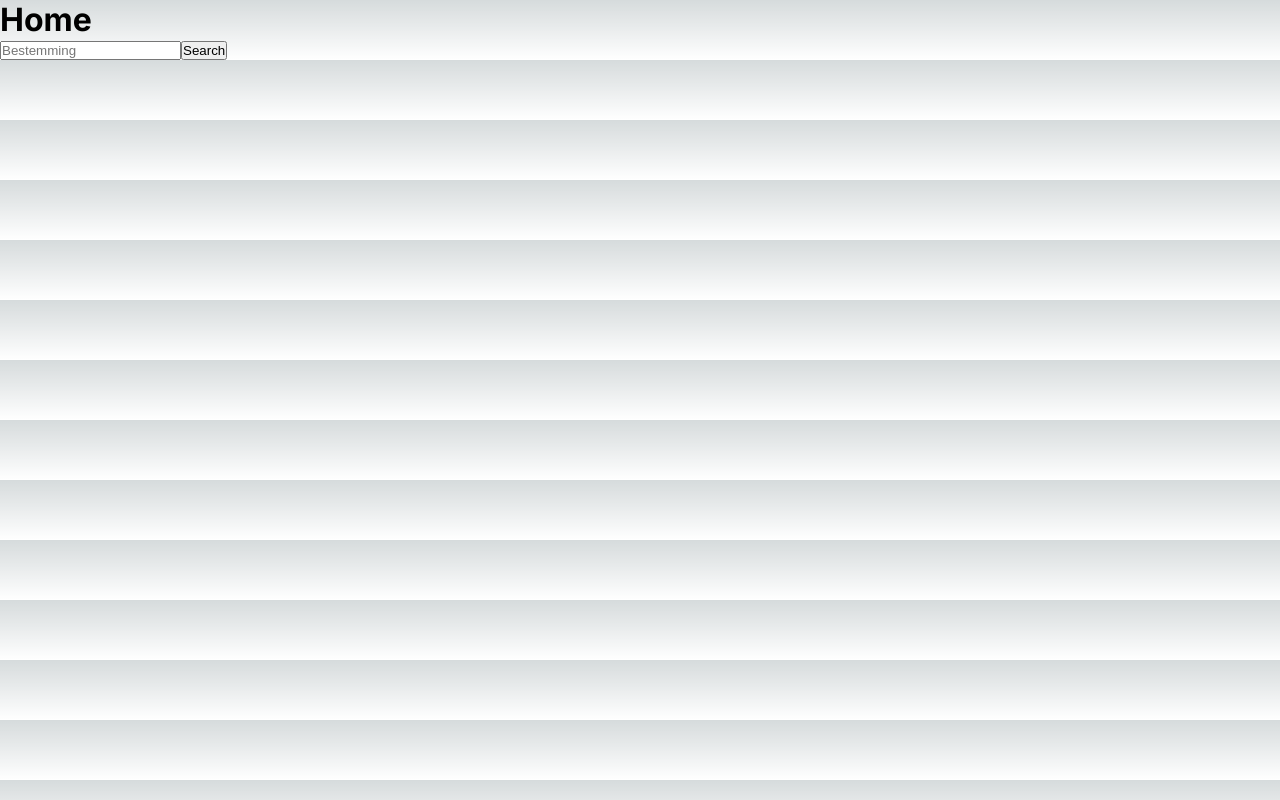
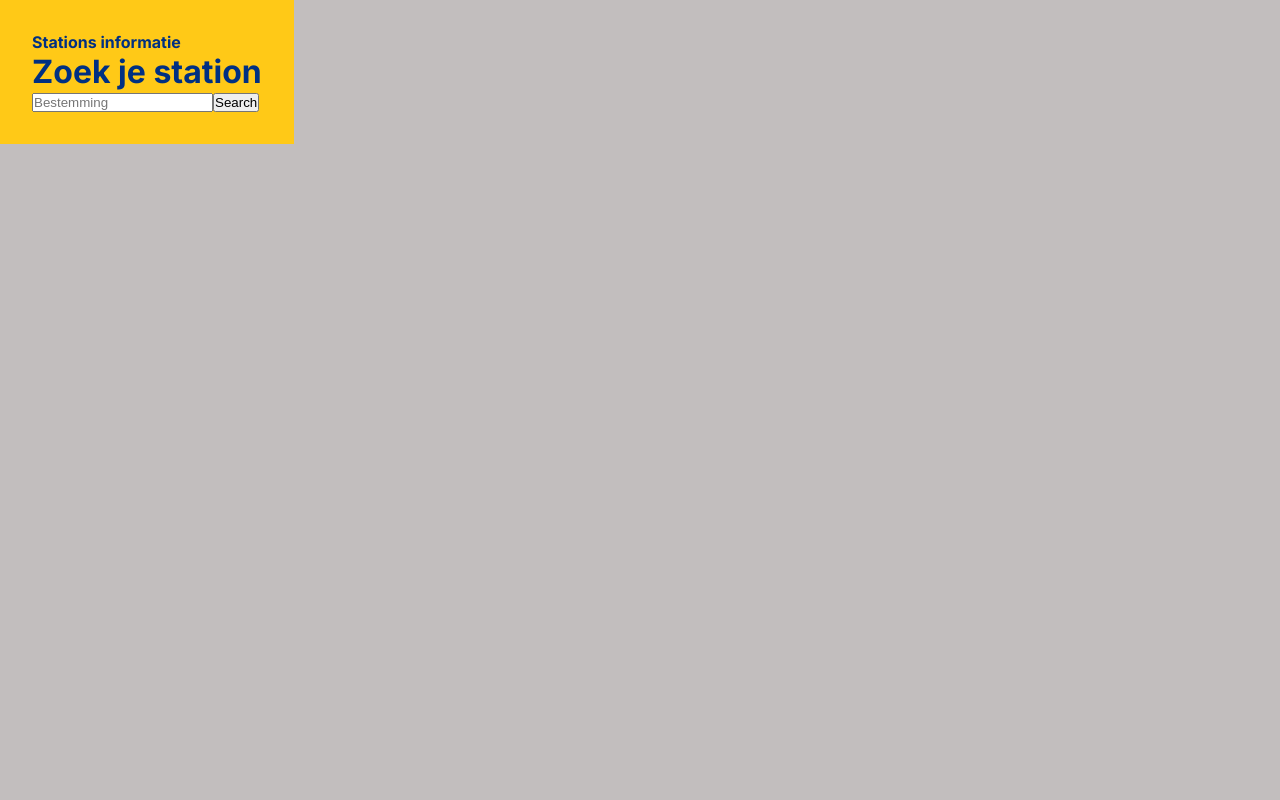
Before and after one commit to julianaijal/where-is-my-train, a Next.js app: page / in a window 1280 px wide. Built offline with nearby package versions, Linux system fonts and the light colour scheme.

Commit message:
add styles

```diff
--- a/app/globals.css
+++ b/app/globals.css
@@ -87,12 +87,7 @@ body {
 
 body {
   color: rgb(var(--foreground-rgb));
-  background: linear-gradient(
-      to bottom,
-      transparent,
-      rgb(var(--background-end-rgb))
-    )
-    rgb(var(--background-start-rgb));
+ background-color: #c2bebe;
 }
 
 a {
--- a/app/page.tsx
+++ b/app/page.tsx
@@ -3,7 +3,7 @@ import React, { useState } from 'react';
 import { FC } from 'react';
 import { IStation } from './interfaces/interfaces';
 import { useRouter } from 'next/navigation';
-import styles from './styles/home.modules.css'
+import styles from './styles/Home.module.scss';
 
 const Home: FC<IStation> = () => {
   const router = useRouter();
@@ -41,8 +41,11 @@ const Home: FC<IStation> = () => {
   };
 
   return (
-    <main>
-      <h1>Home</h1>
+    <main className={styles.main}>
+      <section className={styles.searchElement}>
+        {' '}
+        <h2 className={styles.subtitle}>Stations informatie</h2>
+        <h1 className={styles.title}>Zoek je station</h1>
         <input
           type="text"
           placeholder="Bestemming"
@@ -66,6 +69,7 @@ const Home: FC<IStation> = () => {
         ) : (
           ''
         )}
+      </section>
     </main>
   );
 };
--- /dev/null
+++ b/app/styles/Departures.module.scss
@@ -0,0 +1,4 @@
+.title{
+    font-size: 32px;
+    color: rgb(0, 48, 130);
+}
--- /dev/null
+++ b/app/styles/Home.module.scss
@@ -0,0 +1,18 @@
+.main {
+  display: flex;
+}
+
+.title {
+  font-size: 32px;
+  color: rgb(0, 48, 130);
+}
+
+.subtitle {
+  font-size: 16px;
+  color: rgb(0, 48, 130);
+}
+
+.searchElement {
+  padding: 32px;
+  background-color: rgb(255, 201, 23);
+}
--- a/app/vertrektijden/[id]/page.tsx
+++ b/app/vertrektijden/[id]/page.tsx
@@ -1,7 +1,7 @@
 'use client';
 import { useEffect } from 'react';
 import { useState } from 'react';
-import styles from './../../styles/departures.modules.css'
+import styles from './../../styles/Departures.module.scss';
 
 const Page = ({ params }: { params: { id: string } }) => {
   const [stationDepartureTimes, setstationDepartureTimes] = useState('');
@@ -43,10 +43,11 @@ const Page = ({ params }: { params: { id: string } }) => {
 
   return (
     <>
+    <h1 className={styles.title}>Vertrektijden</h1>
       {stationDepartureTimes ? (
         <div>
           {stationDepartureTimes.map((stationDeparture, i: number) => (
-            <p key={i}>{stationDeparture.direction}</p>
+            <p key={i}>{stationDeparture.direction} - {stationDeparture.plannedDateTime} </p>
           ))}
         </div>
       ) : (
```
Also changed, not shown: package.json (+4 -3 lines), app/styles/departures.modules.css (deleted), app/styles/home.modules.css (deleted), 1 other file (tests, documents, lock files or other folders). Lines whose indentation alone changed are shown as unchanged.
